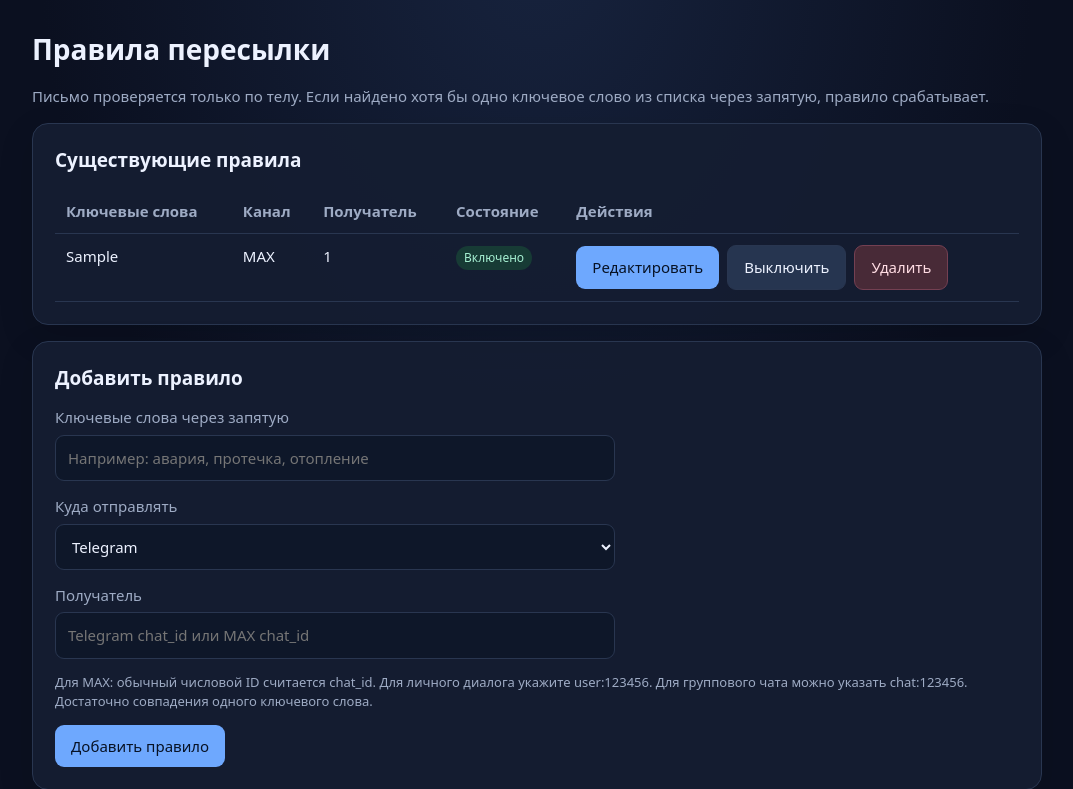
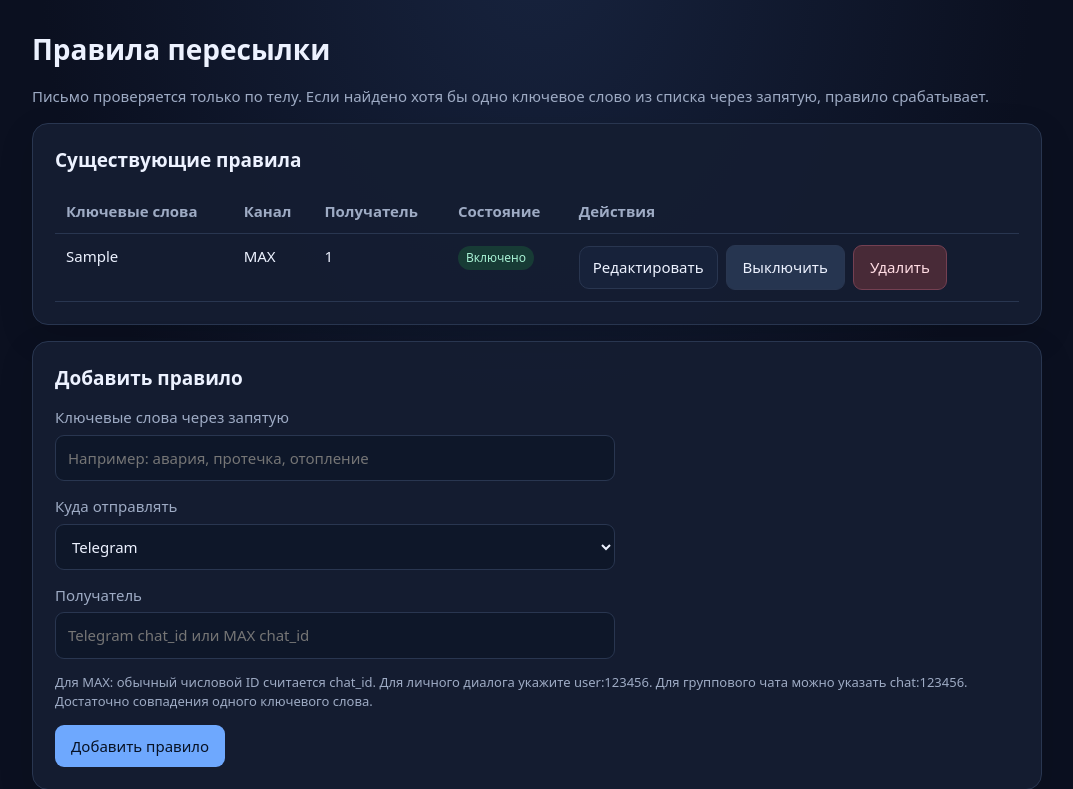
Before and after one commit to aptekashow/email-bridge-bot, a Flask app: page /rules in a window 1280 px wide. Shown: the part 73-862 px from the top of the page, without its empty margins (103-1176 px from the left). Run offline with Flask 3, Linux system fonts and the light colour scheme; the visitor is signed in with stand-in values (Sample User, id 1); tables that the repository leaves empty hold one stand-in row (values such as "Sample post"); some libraries are stand-ins or nearby versions.

Commit message:
Polish rule edit and cancel links

```diff
--- a/templates/rules.html
+++ b/templates/rules.html
@@ -18,7 +18,7 @@
           <td><span class="tag {{ 'ok' if r.enabled else '' }}">{{ 'Включено' if r.enabled else 'Выключено' }}</span></td>
           <td>
             <div class="actions">
-              <a class="button secondary" href="{{ url_for('edit_rule', rule_id=r.id) }}">Редактировать</a>
+              <a class="btn" href="{{ url_for('edit_rule', rule_id=r.id) }}">Редактировать</a>
               <form class="inline" method="post" action="{{ url_for('toggle_rule', rule_id=r.id) }}">
                 <input type="hidden" name="csrf_token" value="{{ csrf_token() }}">
                 <button class="secondary" type="submit">{{ 'Выключить' if r.enabled else 'Включить' }}</button>
@@ -61,7 +61,7 @@
     </label>
     <p class="muted small">Достаточно совпадения одного ключевого слова. Общая длина списка — до 200 символов.</p>
     <button type="submit">Сохранить изменения</button>
-    <a class="button secondary" href="{{ url_for('rules') }}">Отмена</a>
+    <a class="btn" href="{{ url_for('rules') }}">Отмена</a>
   </form>
 </section>
 {% else %}
```
